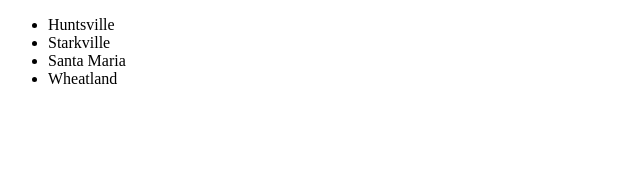
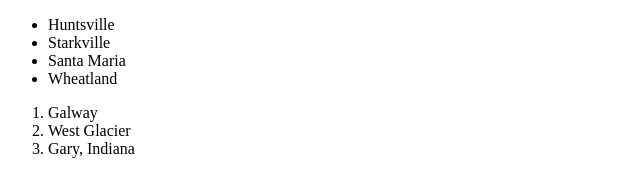
Before and after one commit to ImOnlyKevin/html-practice, a plain HTML site: page index.html in a window 1280 px wide. Shown: the whole page, without its empty margins (0-640 px from the left). Drawn offline with Linux system fonts and the light colour scheme.

Commit message:
added list of top 3 cities to visit

```diff
--- a/index.html
+++ b/index.html
@@ -10,5 +10,10 @@
             <li>Santa Maria</li>
             <li>Wheatland</li>
         </ul>
+        <ol>
+            <li>Galway</li>
+            <li>West Glacier</li>
+            <li>Gary, Indiana</li>
+        </ol>
     </body>
 </html>
```
